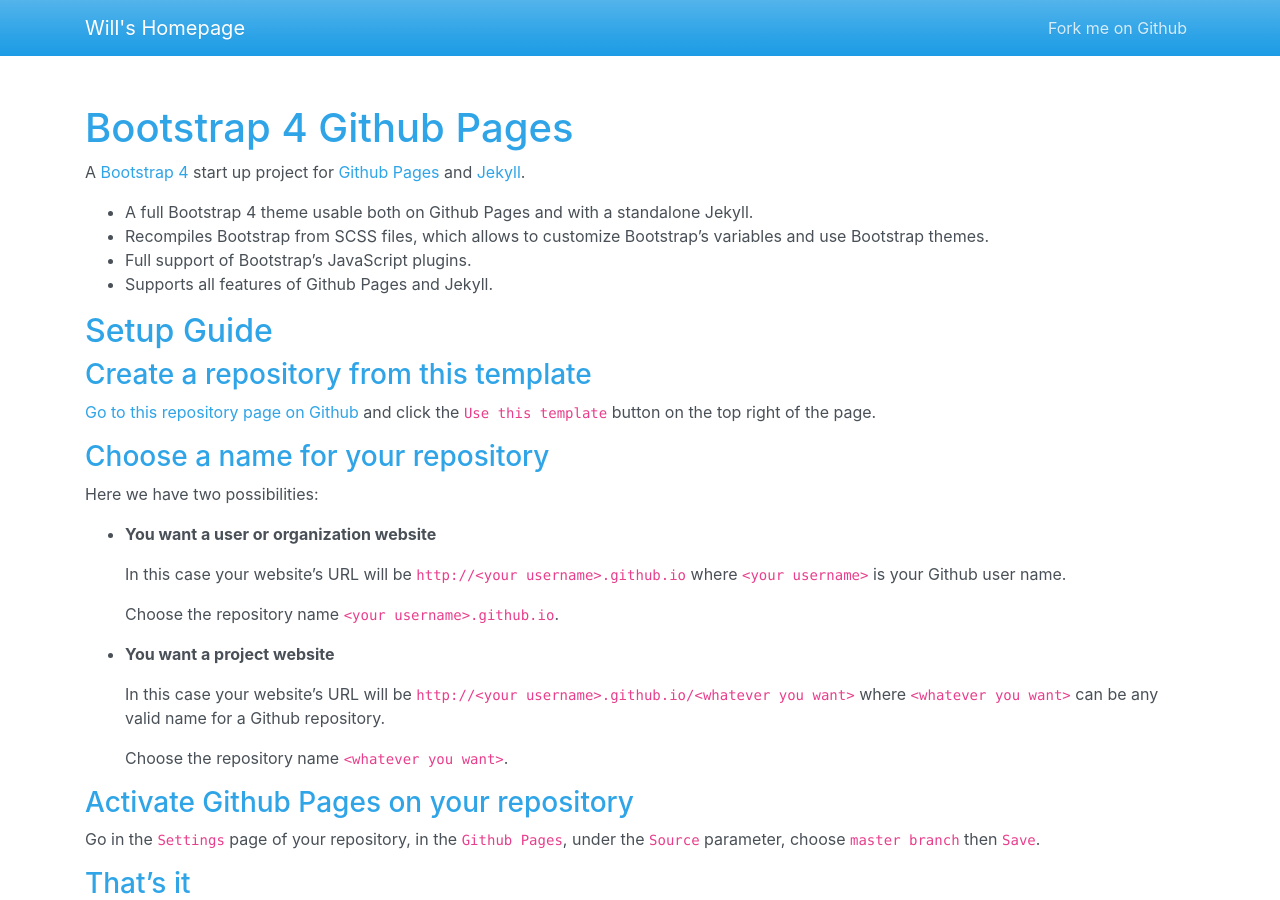
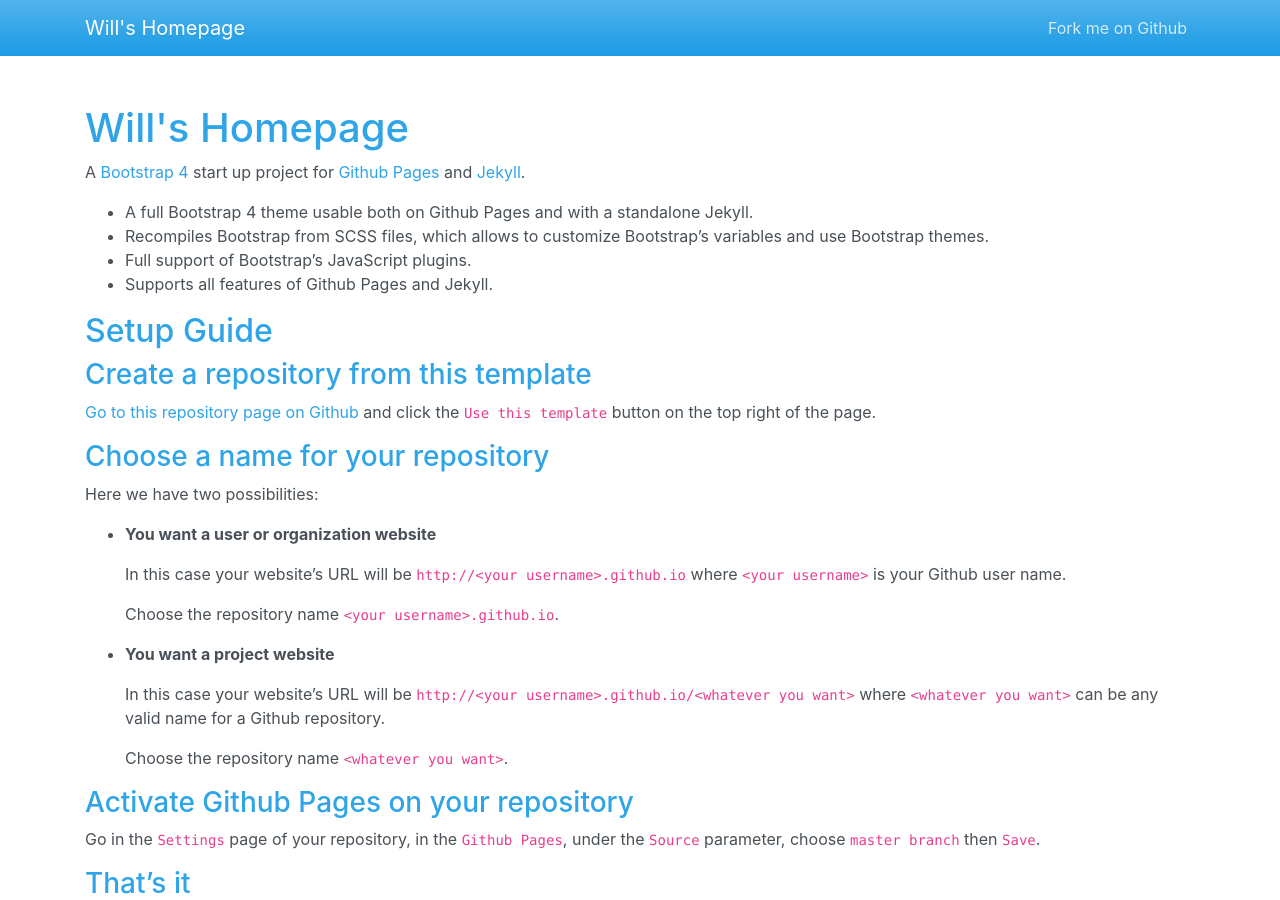
Before and after one commit to Twillij/twillij.github.io, a Jekyll site: the page built from index.md, in a window 1280 px wide and 900 px high. Built offline with Jekyll 4.4.1, drawn with Linux system fonts in a browser that asks for light colours.

Commit message:
homepage title change

```diff
--- a/index.md
+++ b/index.md
@@ -1,6 +1,6 @@
 ---
 layout: page
-title: Bootstrap 4 Github Pages
+title: Will's Homepage
 ---
 
 A [Bootstrap 4](https://getbootstrap.com/) start up project for [Github Pages](https://pages.github.com/) and [Jekyll](https://jekyllrb.com/).
```
